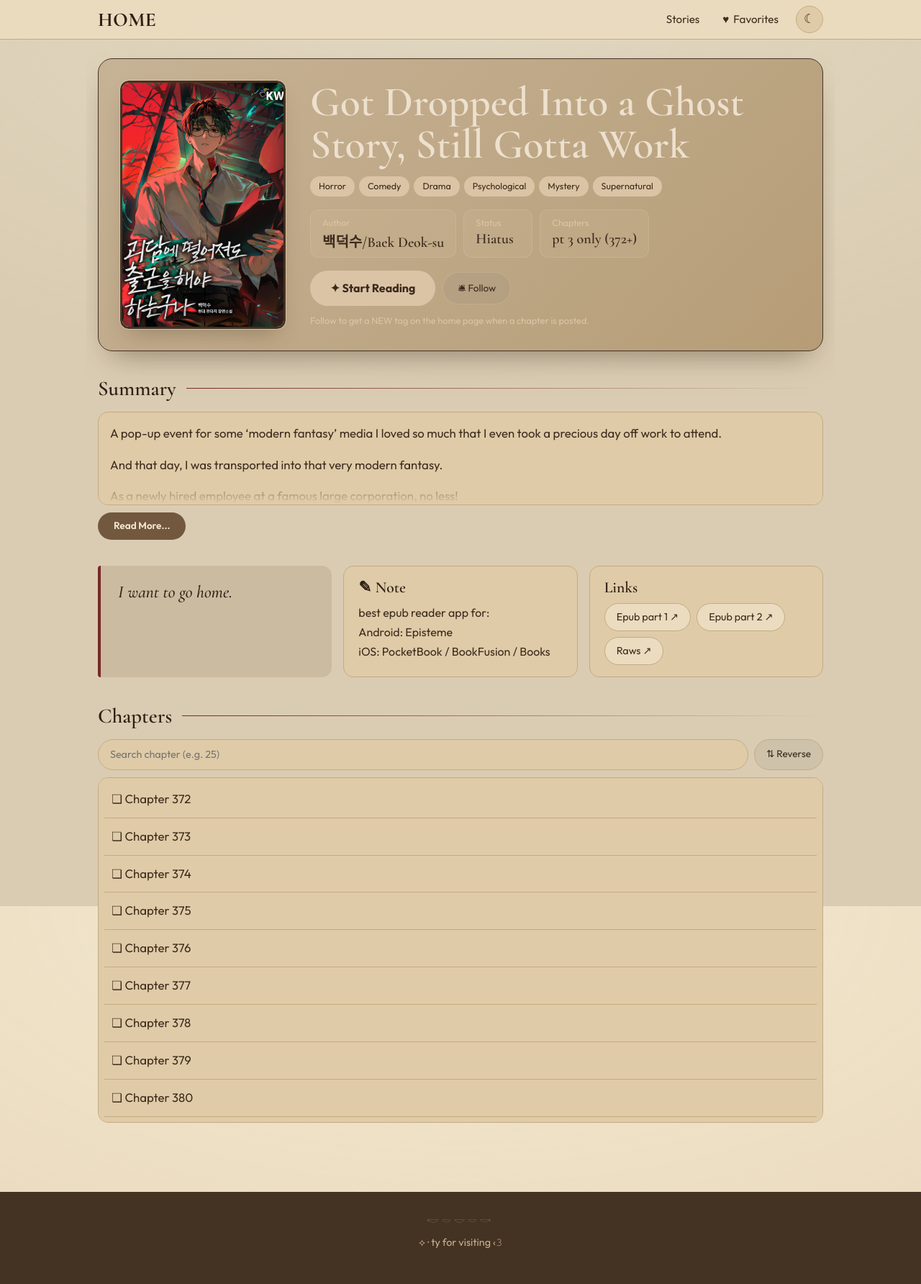
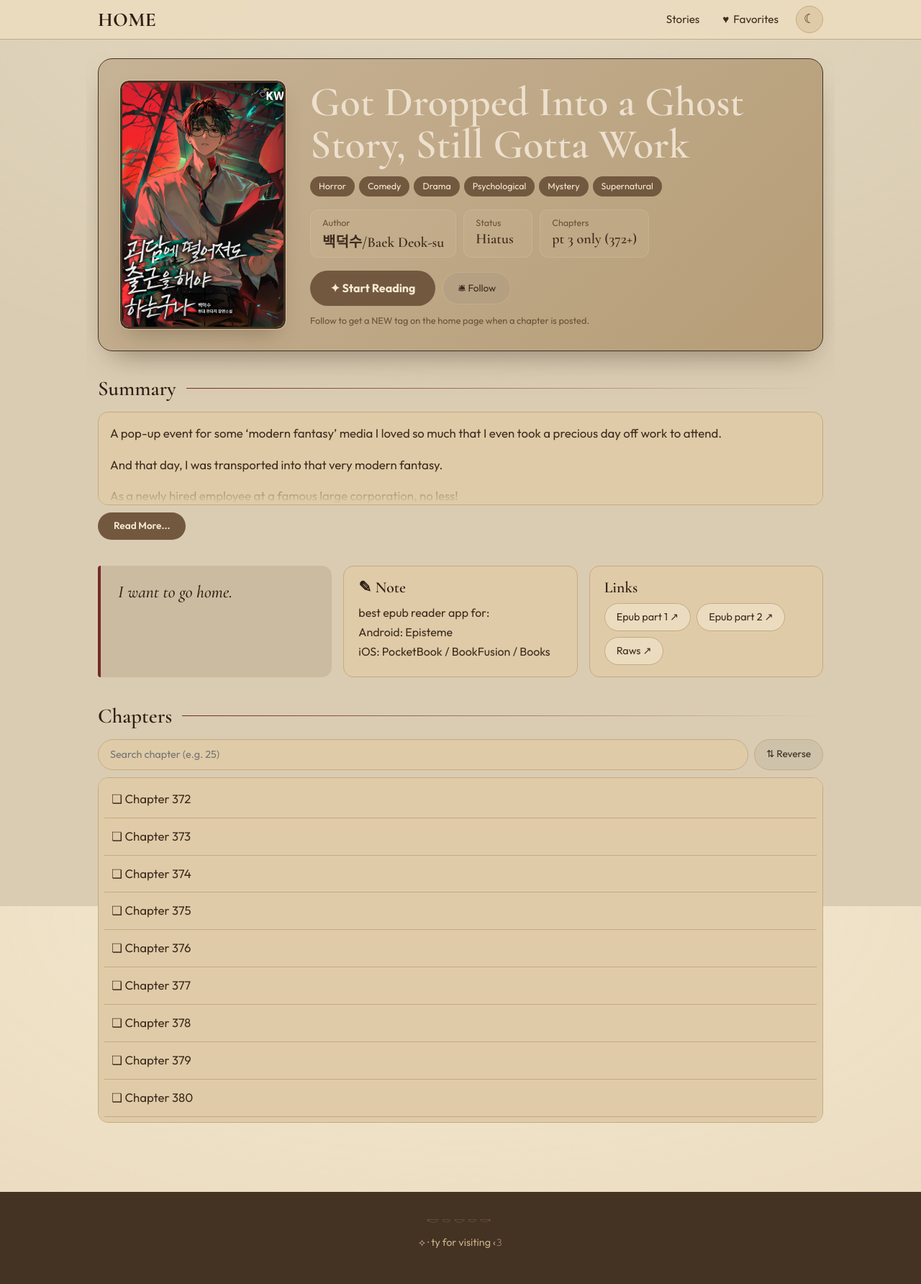
Before and after one commit to soleumn/soleumn.github.io, a Jekyll site: the page built from _novels/gsgw.md, in a window 1280 px wide. Shown: the whole page at 72% size. Built offline with Jekyll 4.4.1, drawn with Linux system fonts in a browser that asks for light colours.

Commit message:
Update site.css

```diff
--- a/assets/css/site.css
+++ b/assets/css/site.css
@@ -320,10 +320,10 @@ html[data-site-theme="light"] .novel-hero {
   box-shadow: 0 20px 40px -20px rgba(68, 50, 35, .6);
   --texto-principal: #3d2c1e;
   --texto-titulo: #EDE0CE;
-  --texto-secundario: #dbc4a5;
-  --detalhe-accent: #dbc4a5;
-  --detalhe-hover: #f0e0c6;
-  --on-accent: #3a2a1c;
+  --texto-secundario: #6b5238;
+  --detalhe-accent: #72583e;
+  --detalhe-hover: #56402c;
+  --on-accent: #f6ead3;
   --borda-suave: rgba(219, 196, 165, .35);
   --accent-soft: rgba(219, 196, 165, .14);
   color: var(--texto-principal);
```
